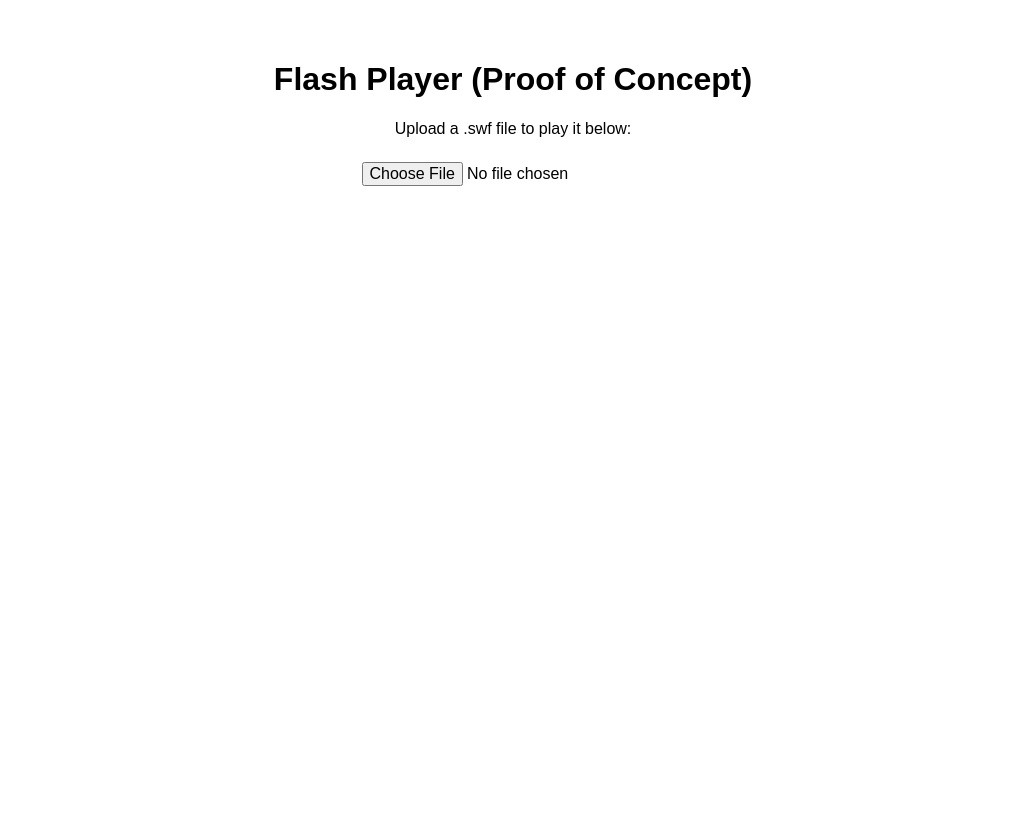
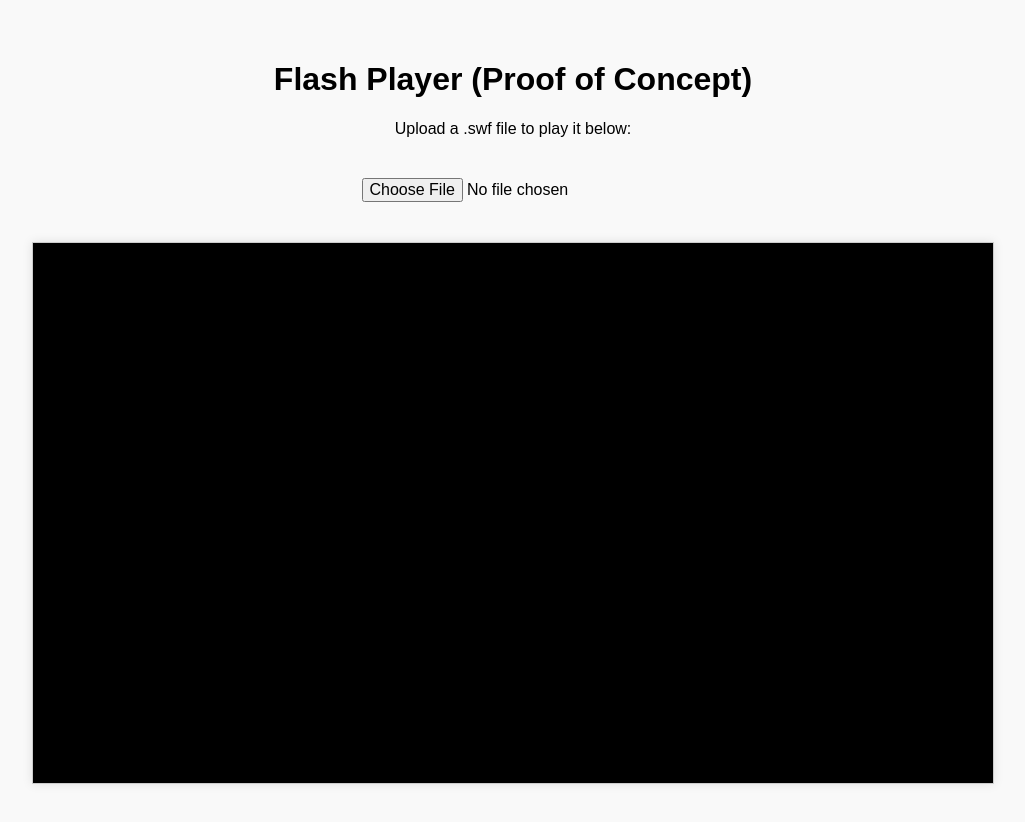
Before and after one commit to Shane-aktiga/flashplayer-poc, a plain HTML site: page index.html in a window 1280 px wide. Shown: the whole page, without its empty margins (127-1152 px from the left). Before the commit the page ends 800 px from the top, so only its background shows below. Drawn offline with Linux system fonts and the light colour scheme.

Commit message:
Update index.html
Increase viewer window of rendered flash

```diff
--- a/index.html
+++ b/index.html
@@ -9,15 +9,31 @@
     font-family: sans-serif;
     padding: 2em;
     text-align: center;
+    background-color: #f9f9f9;
   }
-    #flashContainer {
-      margin-top: 2em;
-      display: flex;
-      justify-content: center;
-    }
+
   input[type="file"] {
     padding: 0.5em;
     font-size: 1em;
+    margin-top: 1em;
+  }
+
+  #flashContainer {
+    margin: 2em auto;
+    max-width: 960px;
+    width: 100%;
+    height: 540px; /* You can increase this */
+    display: flex;
+    justify-content: center;
+    align-items: center;
+    background: #000;
+    border: 1px solid #ccc;
+    box-shadow: 0 0 10px rgba(0,0,0,0.1);
+  }
+
+  ruffle-player {
+    width: 100% !important;
+    height: 100% !important;
   }
 </style>
 </head>
```
Lines whose indentation alone changed are shown as unchanged.
